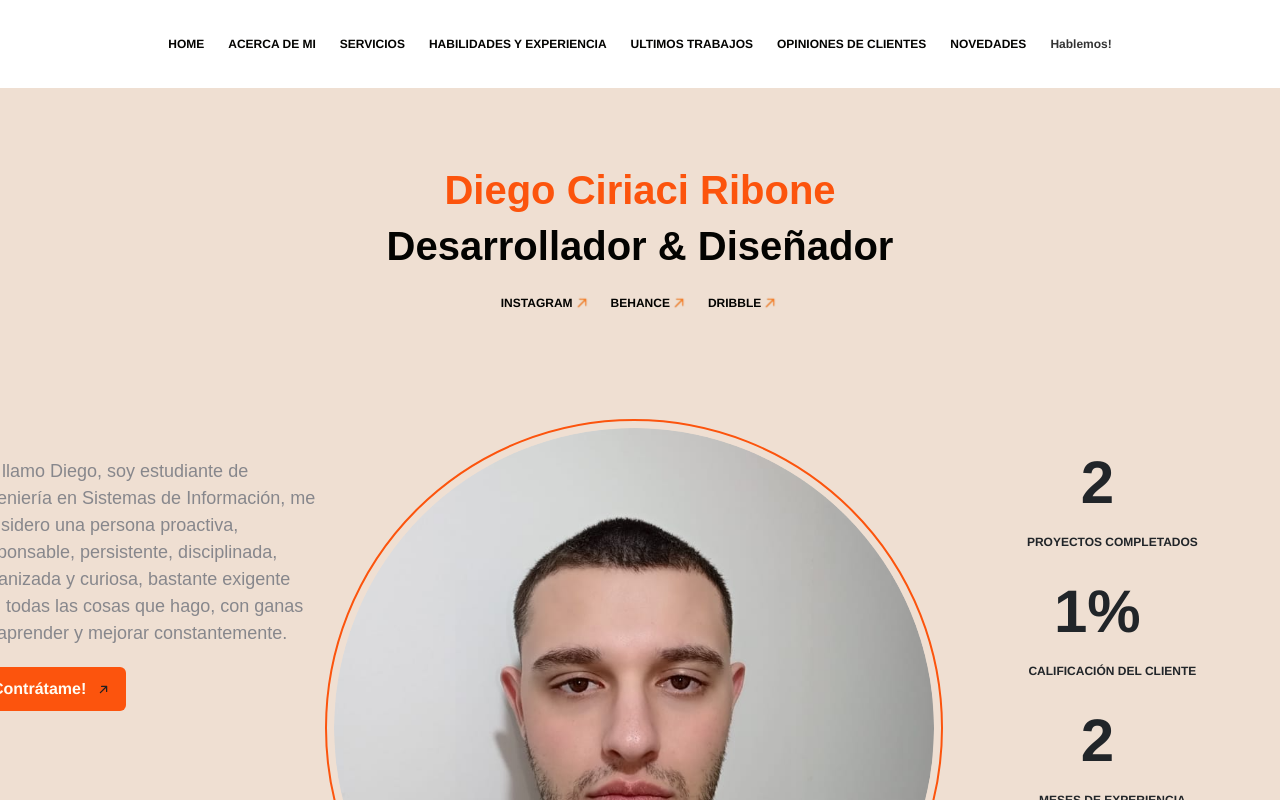
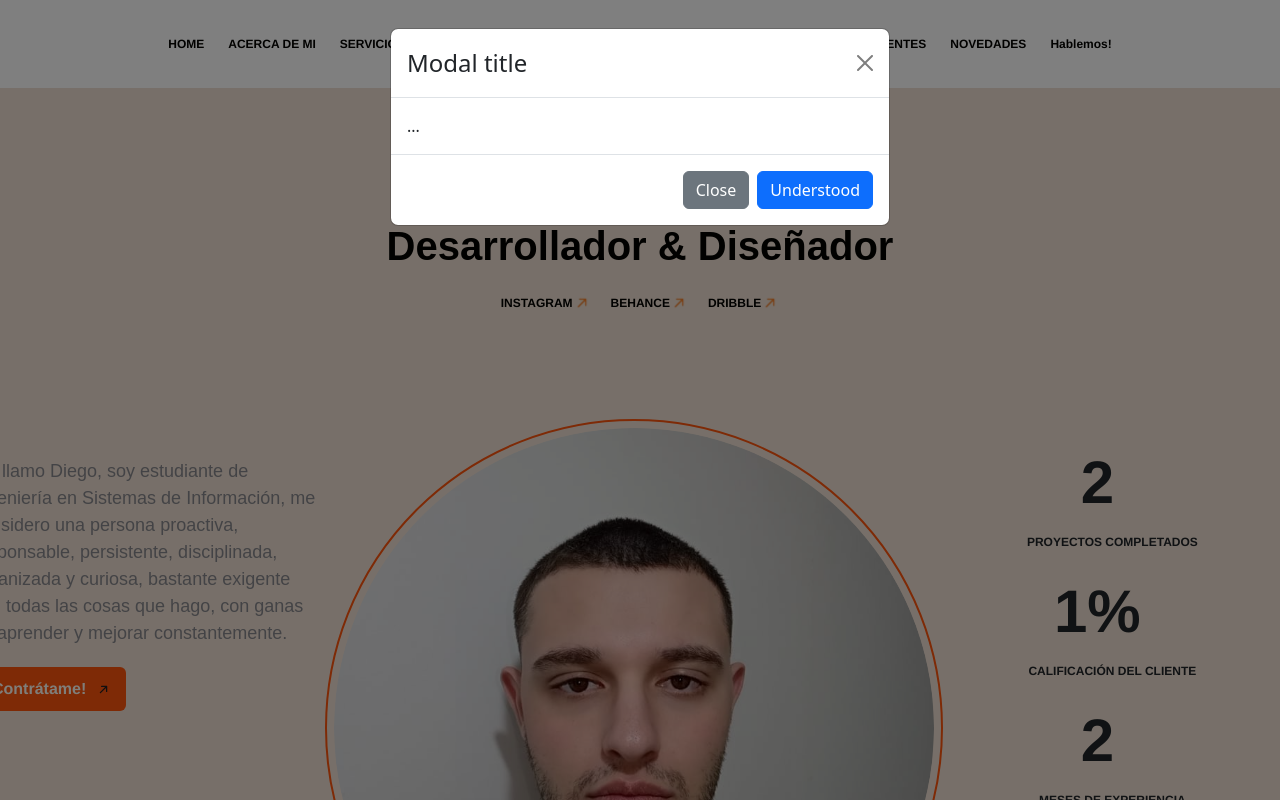
Before and after one commit to diegociriaci/PortfolioReactDiegoCiriaciRibone, a React (Vite) app in the folder vite-project/: page / in a window 1280 px wide. Both pictures are taken after a click on the link "Hablemos!". Shown: the top 800 px of the page. Built offline with nearby package versions, Linux system fonts and the light colour scheme.

Commit message:
Agregue que al presionar la palabra hablemos del componente Header, en el boton contratame del componente Hero y en el boton de saludar del componente Footer esto me abra un modal

```diff
--- a/vite-project/package.json
+++ b/vite-project/package.json
@@ -12,6 +12,7 @@
   "dependencies": {
     "bootstrap": "^5.3.3",
     "react": "^18.3.1",
+    "react-bootstrap": "^2.10.4",
     "react-dom": "^18.3.1",
     "react-scroll": "^1.9.0"
   },
--- a/vite-project/src/Component/Footer/Footer.jsx
+++ b/vite-project/src/Component/Footer/Footer.jsx
@@ -1,6 +1,6 @@
 import React from 'react';
 import './Footer.css'
-const Footer = () => {
+const Footer = ({ onShowModal }) => {
     return(
 	    <footer className="py-5">
             <div className="container">
@@ -25,7 +25,7 @@ const Footer = () => {
                         </div>
                     </div>
                     <div className="col-md-4 text-center d-flex flex-column justify-content-center align-items-center saludo">
-                        <button className="boton-saludo mb-3">
+                        <button className="boton-saludo mb-3" onClick={onShowModal}>
                             <img src="img/img-flecha-diagonal.svg" alt="Flecha diagonal" />
                         </button>
                         <p className="mb-0">
--- a/vite-project/src/Component/Header/Header.jsx
+++ b/vite-project/src/Component/Header/Header.jsx
@@ -1,8 +1,8 @@
-import React, { useEffect, useState } from 'react';
-import { Link } from 'react-scroll';
-import './Header.css';
+import React, { useEffect, useState } from 'react'
+import { Link } from 'react-scroll'
+import './Header.css'
 
-const Header = () => {
+const Header = ({ onShowModal }) => {
     const [scrolling, setScrolling] = useState(false)
 
     const handleScroll = () => {
@@ -11,7 +11,7 @@ const Header = () => {
         } else {
             setScrolling(false)
         }
-    };
+    }
 
     useEffect(() => {
         window.addEventListener('scroll', handleScroll)
@@ -37,7 +37,7 @@ const Header = () => {
                             <Link className="nav-link" to="trabajos" smooth={true} duration={50}>ULTIMOS TRABAJOS</Link>
                             <Link className="nav-link" to="reviews" smooth={true} duration={50}>OPINIONES DE CLIENTES</Link>
                             <Link className="nav-link" to="novedades" smooth={true} duration={50}>NOVEDADES</Link>
-                            <a className="nav-link hablemos" href="#">Hablemos!</a>
+                            <a className="nav-link hablemos" href="#" onClick={onShowModal}>Hablemos!</a>
                         </div>
                     </div>
                 </nav>
--- a/vite-project/src/Component/Hero/Hero.jsx
+++ b/vite-project/src/Component/Hero/Hero.jsx
@@ -1,7 +1,8 @@
-import React from 'react';
-import './Hero.css'
-const Hero = () => {
-    return(
+import React from 'react'
+import './Hero.css';
+
+const Hero = ({ onShowModal }) => {
+    return (
         <section id="acerca-de-mi" className="hero py-5">
             <div className="container">
                 <div className="row">
@@ -21,7 +22,7 @@ const Hero = () => {
                 <div className="row contenedor-presentacion">
                 <div className="col-md-4 mi-presentacion">
                     <p>Me llamo Diego, soy estudiante de Ingeniería en Sistemas de Información, me considero una persona proactiva, responsable, persistente, disciplinada, organizada y curiosa, bastante exigente con todas las cosas que hago, con ganas de aprender y mejorar constantemente.</p>
-                        <button className="btn boton-contratame">
+                    <button className="btn boton-contratame" onClick={onShowModal}>
                     Contrátame! <img className="imagen-flecha-boton" src="img/img-flecha-diagonal.svg" alt="Flecha" />
                     </button>
                 </div>
--- /dev/null
+++ b/vite-project/src/Component/Modal/MyModal.jsx
@@ -0,0 +1,28 @@
+import React from 'react'
+import { Modal, Button } from 'react-bootstrap'
+
+const MyModal = ({ show, handleClose }) => {
+    return (
+        <Modal
+        show={show}
+        onHide={handleClose}
+        backdrop="static"
+        keyboard={false}
+        >
+        <Modal.Header closeButton>
+            <Modal.Title>Modal title</Modal.Title>
+        </Modal.Header>
+        <Modal.Body>
+            ...
+        </Modal.Body>
+        <Modal.Footer>
+            <Button variant="secondary" onClick={handleClose}>
+            Close
+            </Button>
+            <Button variant="primary">Understood</Button>
+        </Modal.Footer>
+        </Modal>
+    )
+}
+
+export default MyModal
--- a/vite-project/src/main.jsx
+++ b/vite-project/src/main.jsx
@@ -1,8 +1,8 @@
-import React from 'react'
+import React, { useState } from 'react'
 import ReactDOM from 'react-dom/client'
 import './index.css'
-import 'bootstrap/dist/css/bootstrap.min.css';
-import 'bootstrap/dist/js/bootstrap.bundle.min.js';
+import 'bootstrap/dist/css/bootstrap.min.css'
+import 'bootstrap/dist/js/bootstrap.bundle.min.js'
 import Header from './Component/Header/Header.jsx'
 import Hero from './Component/Hero/Hero.jsx'
 import Servicios from './Component/Servicios/Servicios.jsx'
@@ -11,16 +11,30 @@ import Trabajos from './Component/Trabajos/Trabajos.jsx'
 import Reviews from './Component/Reviews/Reviews.jsx'
 import Novedades from './Component/Novedades/Novedades.jsx'
 import Footer from './Component/Footer/Footer.jsx'
+import MyModal from './Component/Modal/MyModal.jsx'
+
+const App = () => {
+  const [showModal, setShowModal] = useState(false)
+  const handleShowModal = () => setShowModal(true)
+  const handleCloseModal = () => setShowModal(false)
+
+  return (
+    <>
+      <Header onShowModal={handleShowModal}/>
+      <Hero onShowModal={handleShowModal}/>
+      <Servicios/>
+      <Skills/>
+      <Trabajos/>
+      <Reviews/>
+      <Novedades/>
+      <Footer onShowModal={handleShowModal}/>
+      <MyModal show={showModal} handleClose={handleCloseModal} />
+    </>
+  )
+}
 
 ReactDOM.createRoot(document.getElementById('root')).render(
   <React.StrictMode>
-    <Header/>
-    <Hero/>
-    <Servicios/>
-    <Skills/>
-    <Trabajos/>
-    <Reviews/>
-    <Novedades/>
-    <Footer/>
-  </React.StrictMode>,
+    <App />
+  </React.StrictMode>
 )
```
Also changed, not shown: vite-project/src/Component/Modal/MyModal.css (added), 1 other file (tests, documents, lock files or other folders). Lines whose indentation alone changed are shown as unchanged.
